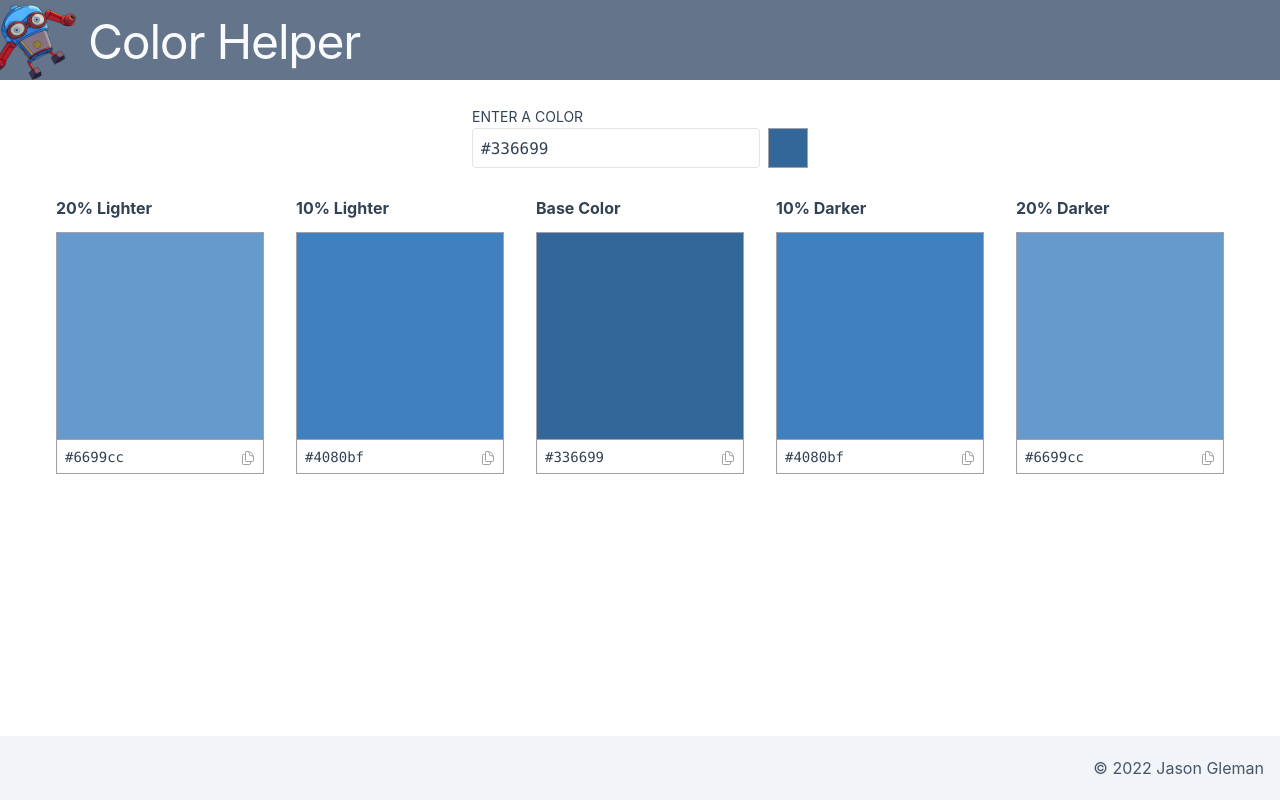
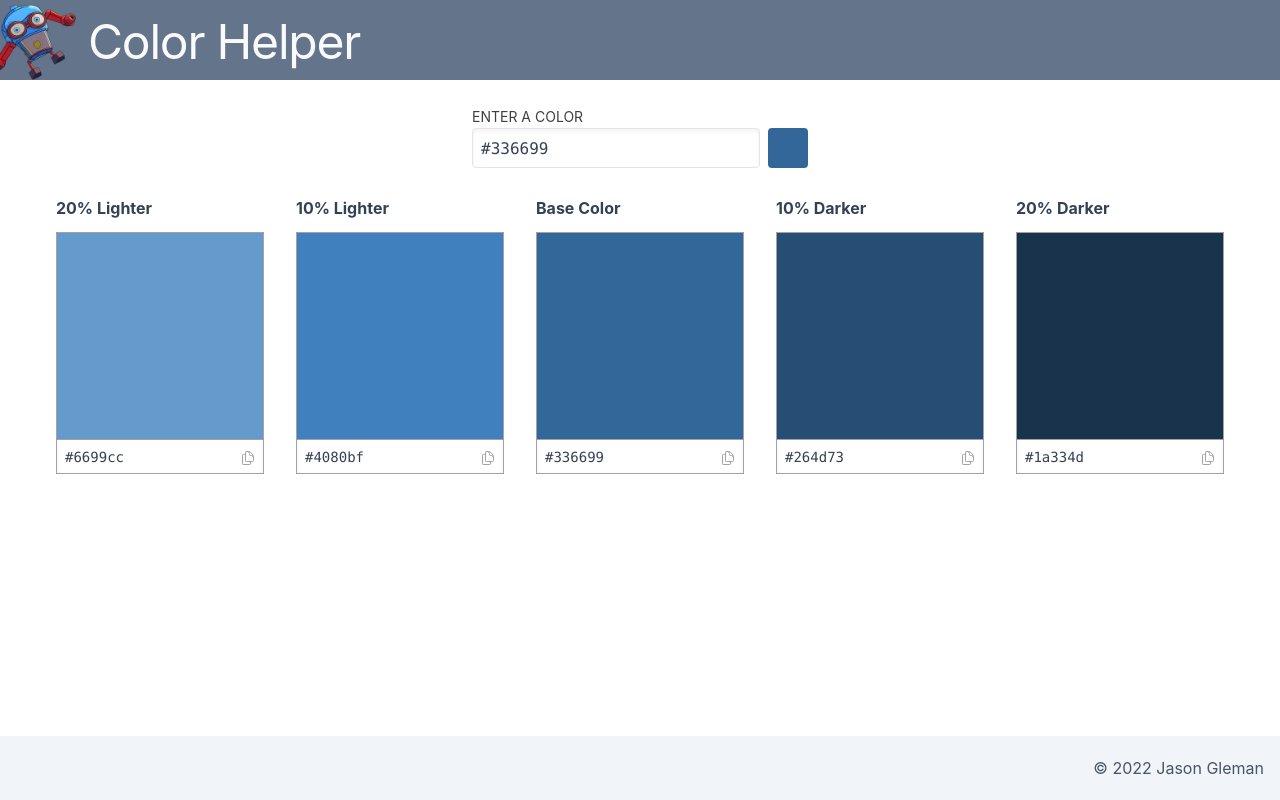
Before and after one commit to jgleman/colorhelper, a React (Vite) app: page / in a window 1280 px wide. Built offline with nearby package versions, Linux system fonts and the light colour scheme.

Commit message:
major rewrite - now treats all colors as a class, UColor, conversions done on UColor creation internally. adjustment functions are pure functions.

```diff
--- a/src/ts/Components/App.tsx
+++ b/src/ts/Components/App.tsx
@@ -5,40 +5,13 @@ import Footer from "@components/Footer";
 import ColorPicker from "@components/ColorPicker";
 import ColorSwatch from "@components/ColorSwatch";
 
-import {
-  convertHexToHSL,
-  convertHSLToHex,
-  convertHexToRGB,
-  convertHSLToRGB,
-  hslToCSS,
-  rgbToCSS,
-  isHexColorValid,
-} from "@util";
+import UColor from "@util/UColor";
 
-import { HSLColor } from "@util/types";
+import { lighten, darken } from "@util";
 
 function App() {
   const [baseColor, setBaseColor] = useState<string>("#336699");
-
-  const validColor = isHexColorValid(baseColor);
-
-  const hslColor = convertHexToHSL(baseColor);
-
-  const lighterColorA: HSLColor = { ...hslColor };
-  const lighterColorB: HSLColor = { ...hslColor };
-  const darkerColorA: HSLColor = { ...hslColor };
-  const darkerColorB: HSLColor = { ...hslColor };
-
-  if (validColor) {
-    lighterColorA.l += 20 / 100;
-    lighterColorB.l += 10 / 100;
-    let darker = darkerColorA.l;
-    darker -= 20 / 100;
-    darkerColorA.l = Math.min(1, Math.max(0, darker));
-    darker = darkerColorB.l;
-    darker -= 10 / 100;
-    darkerColorB.l = Math.min(1, Math.max(0, darker));
-  }
+  const color = new UColor(baseColor);
 
   return (
     <div className="container flex h-screen max-w-none flex-col">
@@ -56,36 +29,22 @@ function App() {
         <div className="flex justify-center gap-4">
           <ColorSwatch
             label="20% Lighter"
-            color={validColor ? convertHSLToHex(lighterColorA) : ""}
+            color={lighten(color, 20).hexToCSS()}
           />
           <ColorSwatch
             label="10% Lighter"
-            color={validColor ? convertHSLToHex(lighterColorB) : ""}
+            color={lighten(color, 10).hexToCSS()}
           />
-          <ColorSwatch label="Base Color" color={validColor ? baseColor : ""} />
+          <ColorSwatch label="Base Color" color={color.hexToCSS()} />
           <ColorSwatch
             label="10% Darker"
-            color={validColor ? convertHSLToHex(lighterColorB) : ""}
+            color={darken(color, 10).hexToCSS()}
           />
           <ColorSwatch
             label="20% Darker"
-            color={validColor ? convertHSLToHex(lighterColorA) : ""}
+            color={darken(color, 20).hexToCSS()}
           />
         </div>
-        {/* <div className="flex gap-4">
-          <ColorSwatch
-            label="Verified Color"
-            color={validColor ? convertHSLToHex(hslColor) : ""}
-          />
-          <ColorSwatch
-            label="RGB Color"
-            color={validColor ? rgbToCSS(rgbColor) : ""}
-          />
-          <ColorSwatch
-            label="HSL Color"
-            color={validColor ? hslToCSS(hslColor) : ""}
-          />
-        </div> */}
       </main>
       <Footer />
     </div>
--- a/src/ts/Components/ColorPicker.tsx
+++ b/src/ts/Components/ColorPicker.tsx
@@ -26,22 +26,23 @@ function ColorPicker({
   return (
     <div className="flex w-full justify-center justify-center border-zinc-200">
       <div>
-        <label className="text-sm uppercase" htmlFor={id}>
+        <label className="text-sm uppercase text-zinc-700" htmlFor={id}>
           {label}
         </label>
         <div className="flex gap-2">
           <input
             id={id}
             type="text"
-            className="h-10 w-72 rounded border border-zinc-200 p-2 font-mono"
+            className="h-10 w-72 rounded border border-zinc-200 p-2 font-mono shadow-inner"
             value={baseColor}
             readOnly={typeof setBaseColor === "undefined"}
             onChange={
               typeof setBaseColor !== "undefined" ? handleChange : undefined
             }
           />
+          <div className="h-10 w-10 overflow-hidden rounded">
             <input
-            className="h-10 w-10 cursor-pointer appearance-none border border-zinc-400 disabled:cursor-default"
+              className="h-10 w-10 cursor-pointer appearance-none disabled:cursor-default"
               type="color"
               value={baseColor}
               disabled={typeof setBaseColor === "undefined"}
@@ -53,6 +54,7 @@ function ColorPicker({
           </div>
         </div>
       </div>
+    </div>
   );
 }
 
--- /dev/null
+++ b/src/ts/Util/UColor.ts
@@ -0,0 +1,78 @@
+import { HexColor, RGBColor, HSLColor } from "./types";
+import { hexToRGB } from "./hexToRGB";
+import { rgbToHSL } from "./rgbToHSL";
+import { rgbToHex } from "./rgbToHex";
+import { hslToRGB } from "./hslToRGB";
+
+const HEX_REGEX = /([a-fA-F0-9]{6})/g;
+
+export interface Color {
+  hex: HexColor;
+  rgb: RGBColor;
+  hsl: HSLColor;
+}
+
+class UColor implements Color {
+  hex!: HexColor;
+  rgb!: RGBColor;
+  hsl!: HSLColor;
+
+  constructor(color: any) {
+    if (typeof color === "string" && color.charAt(0) === "#") {
+      // is input a string
+      const hexColor = color.split("#")[1] || "";
+      this.hex = hexColor;
+      this.rgb = hexToRGB(hexColor);
+      this.hsl = rgbToHSL(this.rgb);
+    } else if (typeof color === "string" && color.length === 6) {
+      // is input a HexColor
+      this.hex = color;
+      this.rgb = hexToRGB(color);
+      this.hsl = rgbToHSL(this.rgb);
+    } else if (typeof color.h !== "undefined") {
+      // is input a HSLColor
+      this.hsl = color;
+      this.rgb = hslToRGB(color);
+      this.hex = rgbToHex(this.rgb);
+    } else if (typeof color.r !== "undefined") {
+      // is input a HSLColor
+      this.rgb = color;
+      this.hsl = rgbToHSL(this.rgb);
+      this.hex = rgbToHex(this.rgb);
+    }
+  }
+
+  hexToCSS(): string {
+    return this.isValid() ? "#" + this.hex : "";
+  }
+
+  rgbToCSS(): string {
+    if (!this.isValid()) return "";
+
+    const r1 = Math.round(this.rgb.r);
+    const g1 = Math.round(this.rgb.g);
+    const b1 = Math.round(this.rgb.b);
+
+    const rgbAsCSS: string = `rgb(${r1}, ${g1}, ${b1})`;
+
+    return rgbAsCSS;
+  }
+
+  hslToCSS(): string {
+    if (!this.isValid()) return "";
+
+    const h1 = Math.round(this.hsl.h);
+    const s1 = Math.round(this.hsl.s * 100);
+    const l1 = Math.round(this.hsl.l * 100);
+
+    const hslAsCSS: string = `hsl(${h1}, ${s1}%, ${l1}%)`;
+
+    return hslAsCSS;
+  }
+
+  isValid() {
+    return this.hex.match(HEX_REGEX) ? true : false;
+  }
+}
+
+export default UColor;
--- a/src/ts/Util/cleanHex.ts
+++ /dev/null
@@ -1,15 +0,0 @@
-import { HexColor } from "./types";
-import { validateHex } from "./validateHex";
-
-export function cleanHex(color: string): HexColor {
-  // strip #
-  const cleanHex = color.split("#")[1] || "";
-  let fullColor: HexColor = "000000";
-
-  // validate pattern
-  if (validateHex(cleanHex)) {
-    fullColor = cleanHex;
-  }
-
-  return fullColor;
-}
--- a/src/ts/Util/convert.ts
+++ /dev/null
@@ -1,46 +0,0 @@
-import { cleanHex } from "./cleanHex";
-import { rgbToHSL } from "./rgbToHSL";
-import { hslToRGB } from "./hslToRGB";
-import { hexToRGB } from "./hexToRGB";
-import { rgbToHex } from "./rgbToHex";
-import { HSLColor, RGBColor, HexColor } from "./types";
-
-export function convertHexToHSL(color: string): HSLColor {
-  const hexColor = cleanHex(color);
-  const rgbColor = hexToRGB(hexColor);
-  return rgbToHSL(rgbColor);
-}
-
-export function convertHexToRGB(color: string): RGBColor {
-  const hexColor = cleanHex(color);
-  return hexToRGB(hexColor);
-}
-
-export function convertHSLToHex(color: HSLColor): HexColor {
-  const temp = hslToRGB(color);
-  return rgbToHex(temp);
-}
-
-export function convertHSLToRGB(color: HSLColor): RGBColor {
-  return hslToRGB(color);
-}
-
-export function rgbToCSS(color: RGBColor): string {
-  const r1 = Math.round(color.r);
-  const g1 = Math.round(color.g);
-  const b1 = Math.round(color.b);
-
-  const rgbAsCSS: string = `rgb(${r1}, ${g1}, ${b1})`;
-
-  return rgbAsCSS;
-}
-
-export function hslToCSS(color: HSLColor): string {
-  const h1 = Math.round(color.h);
-  const s1 = Math.round(color.s * 100);
-  const l1 = Math.round(color.l * 100);
-
-  const hslAsCSS: string = `hsl(${h1}, ${s1}%, ${l1}%)`;
-
-  return hslAsCSS;
-}
--- /dev/null
+++ b/src/ts/Util/darken.ts
@@ -0,0 +1,8 @@
+import { HSLColor } from "./types";
+import UColor from "./UColor";
+
+export function lighten(color: UColor, amount: number): UColor {
+  const asHSL: HSLColor = { ...color.hsl };
+  asHSL.l += amount / 100;
+  return new UColor(asHSL);
+}
--- a/src/ts/Util/index.ts
+++ b/src/ts/Util/index.ts
@@ -1,3 +1,3 @@
-export * from "./convert";
+export * from "./darken";
+export * from "./lighten";
 export * from "./types";
-export * from "./isHexColorValid";
--- a/src/ts/Util/isHexColorValid.ts
+++ /dev/null
@@ -1,8 +0,0 @@
-import { validateHex } from "./validateHex";
-
-export function isHexColorValid(color: string): Boolean {
-  // strip #
-  const cleanHex = color.split("#")[1] || "";
-  // validate pattern
-  return validateHex(cleanHex);
-}
--- /dev/null
+++ b/src/ts/Util/lighten.ts
@@ -0,0 +1,8 @@
+import { HSLColor } from "./types";
+import UColor from "./UColor";
+
+export function darken(color: UColor, amount: number): UColor {
+  const asHSL: HSLColor = { ...color.hsl };
+  asHSL.l -= amount / 100;
+  return new UColor(asHSL);
+}
--- a/src/ts/Util/rgbToHex.ts
+++ b/src/ts/Util/rgbToHex.ts
@@ -6,7 +6,6 @@ export function rgbToHex(rgbColor: RGBColor): HexColor {
   const bPart = Math.round(rgbColor.b).toString(16);
 
   const hexColor: HexColor = [
-    "#",
     rPart.length === 1 ? "0" + rPart : rPart,
     gPart.length === 1 ? "0" + gPart : gPart,
     bPart.length === 1 ? "0" + bPart : bPart,
--- a/src/ts/Util/validateHex.ts
+++ /dev/null
@@ -1,6 +0,0 @@
-const HEX_REGEX = /([a-fA-F0-9]{6})/g;
-
-export function validateHex(color: string): Boolean {
-  // validate pattern
-  return color.match(HEX_REGEX) ? true : false;
-}
```
Lines whose indentation alone changed are shown as unchanged.
